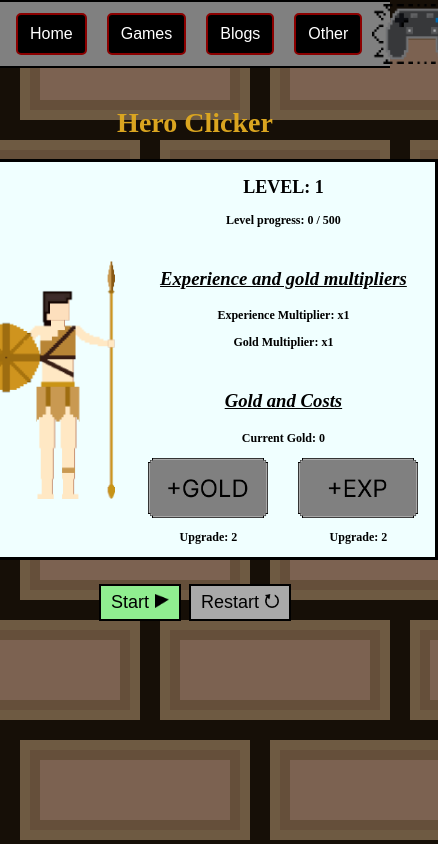
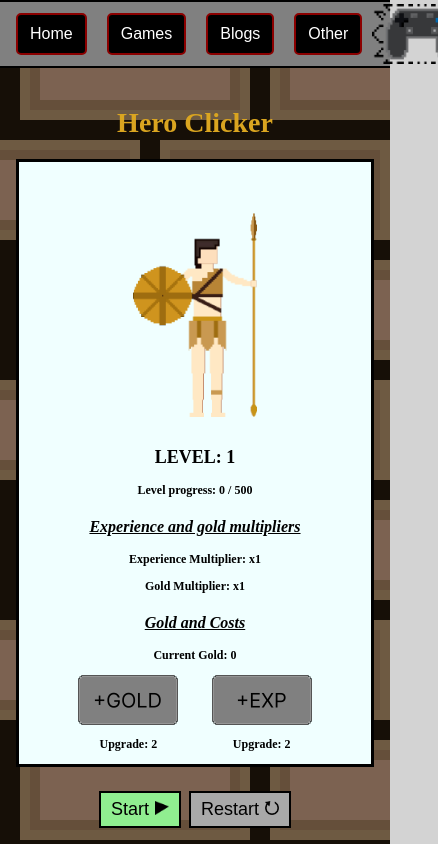
Before and after one commit to RaionaAleksander/Play-space, a React app: page /games/hero_clicker in a window 390 px wide. Shown: the whole page, 438 px wide, since content can reach past the window. Built offline with nearby package versions, Linux system fonts and the light colour scheme.

Commit message:
Changed files

```diff
--- a/src/resourses/css/App.css
+++ b/src/resourses/css/App.css
@@ -74,6 +74,10 @@ body {
         font-size: 18px;
     }
 
+    h3 {
+        font-size: 16px;
+    }
+
     p, th, td, button, textarea {
         font-size: 12px;
     }
@@ -86,6 +90,10 @@ body {
 
     h2 {
         font-size: 20px;
+    }
+
+    h3 {
+        font-size: 18px;
     }
 
     p, th, td, button, textarea {
--- a/src/resourses/css/HeroGame.module.css
+++ b/src/resourses/css/HeroGame.module.css
@@ -79,25 +79,63 @@
     background-color: darkgray;
 }
 
-@media (max-width: 800px) {
+@media (min-width: 601px) and (max-width: 800px) {
     .heroImage {
-        height: 280px;
+        height: 340px;
     }
 
-    /*.heroCanvas {
-        justify-content: center;
-    }*/
+    .heroBorder {
+        width: 540px;
+    }
 
-    .heroBorder {
-        width: 480px;
+    .header {
+        margin-top: 30px;
+    }
+
+    .smallButton {
+        width: 110px;
     }
 }
 
+@media (max-width: 600px) {
+    .heroCanvas {
+        justify-content: center;
+        flex-direction: column;
+    }
 
-@media (max-width: 400px) {
+    .header {
+        margin-top: 20px;
+    }
 
+    .buttonsField {
+        justify-content: space-evenly;
+    }
 }
 
 @media (min-width: 401px) and (max-width: 600px) {
+    .heroImage {
+        height: 260px;
+    }
 
+    .heroBorder {
+        width: 86%;
+    }
+
+    .smallButton {
+        width: 105px;
+    }
 }
+
+@media (max-width: 400px) {
+    .heroImage {
+        height: 240px;
+    }
+
+    .heroBorder {
+        width: 94%;
+    }
+
+    .smallButton {
+        width: 100px;
+    }
+}
```
